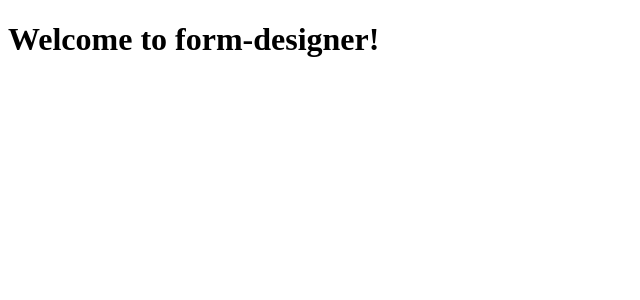
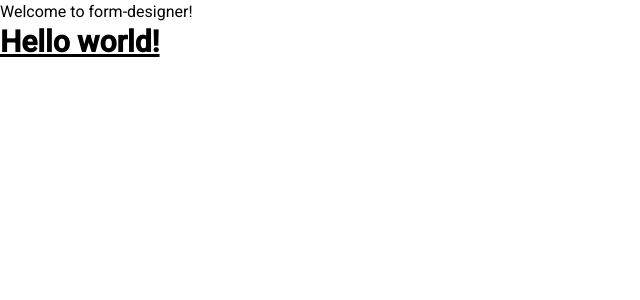
Before and after one commit to mroziuk/form-designer, an Angular app: page / in a window 1280 px wide. Shown: the top 300 px of the page, without its empty margins (0-640 px from the left). Built offline with nearby package versions, Linux system fonts and the light colour scheme.

Commit message:
setup tailwind

```diff
--- a/angular.json
+++ b/angular.json
@@ -54,6 +54,7 @@
               }
             ],
             "styles": [
+              "@angular/material/prebuilt-themes/cyan-orange.css",
               "src/styles.css"
             ],
             "scripts": []
@@ -112,6 +113,7 @@
               }
             ],
             "styles": [
+              "@angular/material/prebuilt-themes/cyan-orange.css",
               "src/styles.css"
             ],
             "scripts": []
--- a/package.json
+++ b/package.json
@@ -10,14 +10,19 @@
   },
   "private": true,
   "dependencies": {
+    "@angular/cdk": "^19.2.18",
     "@angular/common": "^19.2.0",
     "@angular/compiler": "^19.2.0",
     "@angular/core": "^19.2.0",
     "@angular/forms": "^19.2.0",
+    "@angular/material": "^19.2.18",
     "@angular/platform-browser": "^19.2.0",
     "@angular/platform-browser-dynamic": "^19.2.0",
     "@angular/router": "^19.2.0",
+    "@tailwindcss/postcss": "^4.1.8",
+    "postcss": "^8.5.4",
     "rxjs": "~7.8.0",
+    "tailwindcss": "^4.1.8",
     "tslib": "^2.3.0",
     "zone.js": "~0.15.0"
   },
--- a/src/app/app.component.ts
+++ b/src/app/app.component.ts
@@ -5,8 +5,8 @@ import { RouterOutlet } from '@angular/router';
   selector: 'app-root',
   imports: [RouterOutlet],
   template: `
-    <h1>Welcome to {{title}}!</h1>
-
+    <h1>Welcome to {{ title }}!</h1>
+    <h1 class="text-3xl font-bold underline">Hello world!</h1>
     <router-outlet />
   `,
   styles: [],
--- a/src/index.html
+++ b/src/index.html
@@ -6,8 +6,10 @@
   <base href="/">
   <meta name="viewport" content="width=device-width, initial-scale=1">
   <link rel="icon" type="image/x-icon" href="favicon.ico">
+  <link href="https://fonts.googleapis.com/css2?family=Roboto:wght@300;400;500&display=swap" rel="stylesheet">
+  <link href="https://fonts.googleapis.com/icon?family=Material+Icons" rel="stylesheet">
 </head>
-<body>
+<body class="mat-typography">
   <app-root></app-root>
 </body>
 </html>
--- a/src/styles.css
+++ b/src/styles.css
@@ -1 +1,4 @@
 /* You can add global styles to this file, and also import other style files */
+@import "tailwindcss";
+html, body { height: 100%; }
+body { margin: 0; font-family: Roboto, "Helvetica Neue", sans-serif; }
```
Also changed, not shown: .postcssrc.json (added), 1 other file (tests, documents, lock files or other folders).
